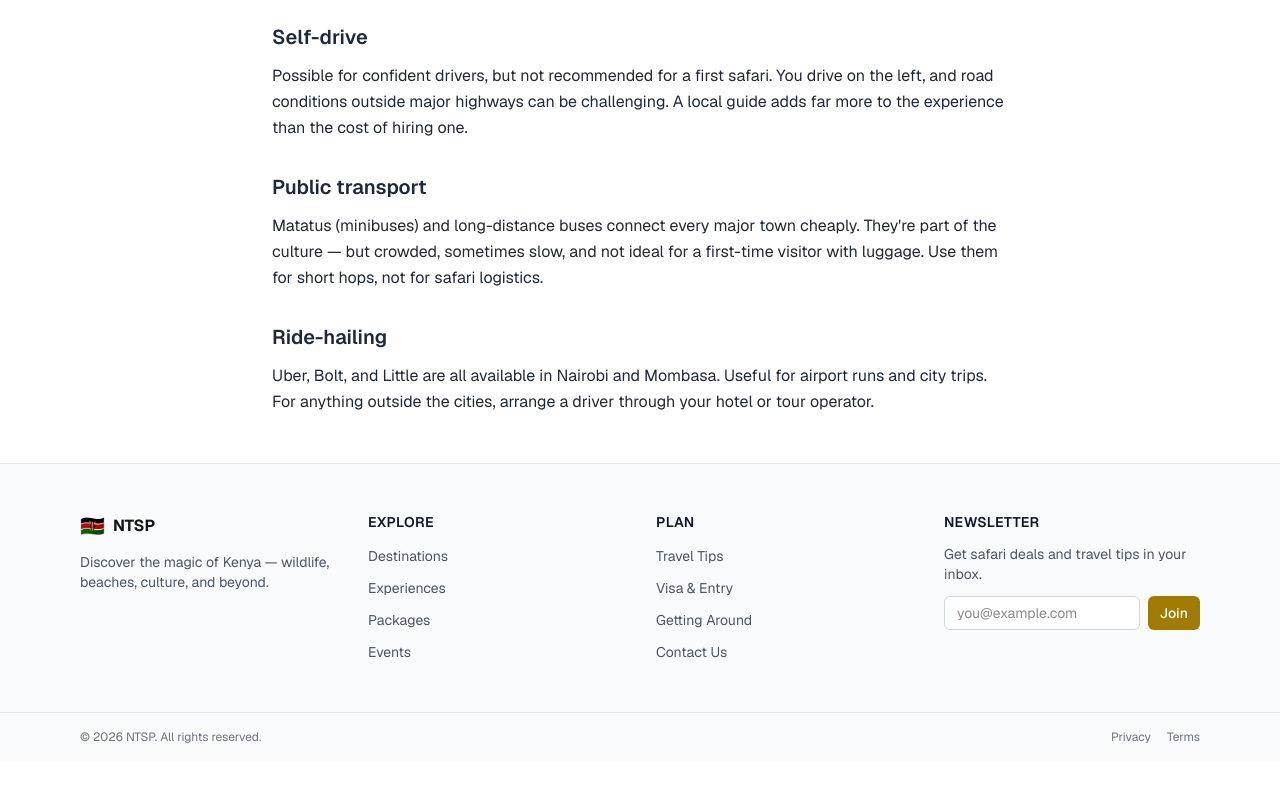
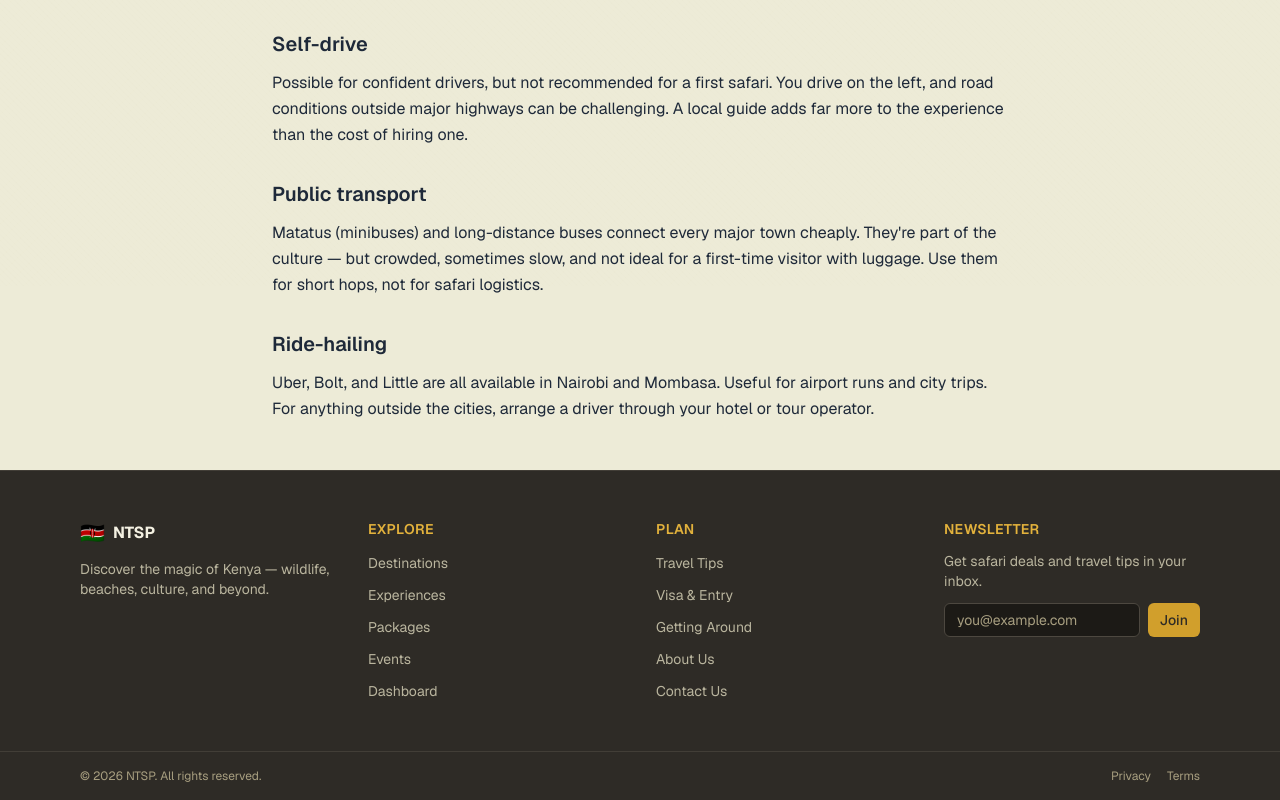
Before and after one commit to nigel-yegon/ntsp, a Next.js app: page /plan/getting-around in a window 1280 px wide. Shown: the part 514-1314 px from the top of the page. Before the commit the page ends 1275 px from the top, so only its background shows below. Built offline with nearby package versions, Linux system fonts and the light colour scheme; what @wrksz/themes would draw is missing.

Commit message:
UI update

```diff
--- a/app/components/footer.tsx
+++ b/app/components/footer.tsx
@@ -2,35 +2,36 @@ import Link from "next/link";
 
 const explore = [
   { href: "/destinations", label: "Destinations" },
-  { href: "/experiences", label: "Experiences" },
-  { href: "/packages", label: "Packages" },
-  { href: "/events", label: "Events" },
+  { href: "/experiences",  label: "Experiences"  },
+  { href: "/packages",     label: "Packages"     },
+  { href: "/events",       label: "Events"       },
+  { href: "/admin",         label: "Dashboard"   },
 ];
 
 const plan = [
-  { href: "/plan/tips", label: "Travel Tips" },
-  { href: "/plan/visa", label: "Visa & Entry" },
+  { href: "/plan/tips",           label: "Travel Tips"    },
+  { href: "/plan/visa",           label: "Visa & Entry"   },
   { href: "/plan/getting-around", label: "Getting Around" },
-
-  { href: "/contact", label: "Contact Us" },
+  { href: "/about",               label: "About Us"       },
+  { href: "/contact",             label: "Contact Us"     },
 ];
 
 export function Footer() {
   return (
-    <footer className="border-t border-gray-200 bg-gray-50 dark:border-gray-800 dark:bg-gray-900">
+    <footer className="border-t border-deep-800 bg-deep-900 text-cream-200">
       <div className="mx-auto grid max-w-6xl gap-8 px-4 py-12 md:grid-cols-4">
         <div>
-          <div className="flex items-center gap-2 font-bold">
+          <div className="flex items-center gap-2 font-bold text-cream-100">
             <span className="text-xl">🇰🇪</span>
             <span>NTSP</span>
           </div>
-          <p className="mt-3 text-sm text-gray-600 dark:text-gray-400">
+          <p className="mt-3 text-sm text-cream-300/80">
             Discover the magic of Kenya — wildlife, beaches, culture, and beyond.
           </p>
         </div>
 
         <div>
-          <h3 className="text-sm font-semibold uppercase tracking-wide text-gray-900 dark:text-gray-100">
+          <h3 className="text-sm font-semibold uppercase tracking-wide text-brand-400">
             Explore
           </h3>
           <ul className="mt-3 space-y-2">
@@ -38,7 +39,7 @@ export function Footer() {
               <li key={l.href}>
                 <Link
                   href={l.href}
-                  className="text-sm text-gray-600 hover:text-brand-600 dark:text-gray-400 dark:hover:text-brand-400"
+                  className="text-sm text-cream-300/80 transition hover:text-brand-400"
                 >
                   {l.label}
                 </Link>
@@ -48,7 +49,7 @@ export function Footer() {
         </div>
 
         <div>
-          <h3 className="text-sm font-semibold uppercase tracking-wide text-gray-900 dark:text-gray-100">
+          <h3 className="text-sm font-semibold uppercase tracking-wide text-brand-400">
             Plan
           </h3>
           <ul className="mt-3 space-y-2">
@@ -56,7 +57,7 @@ export function Footer() {
               <li key={l.href}>
                 <Link
                   href={l.href}
-                  className="text-sm text-gray-600 hover:text-brand-600 dark:text-gray-400 dark:hover:text-brand-400"
+                  className="text-sm text-cream-300/80 transition hover:text-brand-400"
                 >
                   {l.label}
                 </Link>
@@ -66,35 +67,31 @@ export function Footer() {
         </div>
 
         <div>
-          <h3 className="text-sm font-semibold uppercase tracking-wide text-gray-900 dark:text-gray-100">
+          <h3 className="text-sm font-semibold uppercase tracking-wide text-brand-400">
             Newsletter
           </h3>
-          <p className="mt-3 text-sm text-gray-600 dark:text-gray-400">
+          <p className="mt-3 text-sm text-cream-300/80">
             Get safari deals and travel tips in your inbox.
           </p>
           <form className="mt-3 flex gap-2">
             <input
               type="email"
               placeholder="you@example.com"
-              className="w-full rounded-md border border-gray-300 bg-white px-3 py-1.5 text-sm dark:border-gray-700 dark:bg-gray-950"
+              className="w-full rounded-md border border-deep-700 bg-deep-950 px-3 py-1.5 text-sm text-cream-100 placeholder:text-cream-500 focus:border-brand-500 focus:outline-none"
             />
-            <button className="rounded-md bg-brand-600 px-3 py-1.5 text-sm font-medium text-white hover:bg-brand-700">
+            <button className="rounded-md bg-brand-500 px-3 py-1.5 text-sm font-medium text-deep-900 hover:bg-brand-400">
               Join
             </button>
           </form>
         </div>
       </div>
 
-      <div className="border-t border-gray-200 dark:border-gray-800">
-        <div className="mx-auto flex max-w-6xl flex-col items-center justify-between gap-2 px-4 py-4 text-xs text-gray-500 md:flex-row dark:text-gray-500">
+      <div className="border-t border-deep-800">
+        <div className="mx-auto flex max-w-6xl flex-col items-center justify-between gap-2 px-4 py-4 text-xs text-cream-500 md:flex-row">
           <p>© {new Date().getFullYear()} NTSP. All rights reserved.</p>
           <div className="flex gap-4">
-            <Link href="/privacy" className="hover:text-brand-600 dark:hover:text-brand-400">
-              Privacy
-            </Link>
-            <Link href="/terms" className="hover:text-brand-600 dark:hover:text-brand-400">
-              Terms
-            </Link>
+            <Link href="/privacy" className="transition hover:text-brand-400">Privacy</Link>
+            <Link href="/terms" className="transition hover:text-brand-400">Terms</Link>
           </div>
         </div>
       </div>
--- a/app/globals.css
+++ b/app/globals.css
@@ -3,42 +3,53 @@
 @custom-variant dark (&:where(.dark, .dark *));
 
 :root {
-  /* Page background / text */
-  --background: #ffffff;
-  --foreground: #171717;
+  /* ─── Base page ─── */
+  --background: #edebd7;       /* cream */
+  --foreground: #423e37;       /* deep */
 
-  /* Brand — derived from rgb(191, 144, 0) */
-  --brand-50:  #fdf8e8;
-  --brand-100: #f8ecc4;
-  --brand-200: #f2d98a;
-  --brand-300: #ebc454;
-  --brand-400: #dcac1c;
-  --brand-500: #bf9000;   /* rgb(191, 144, 0) */
-  --brand-600: #a17a00;
-  --brand-700: #826200;
-  --brand-800: #634a00;
-  --brand-900: #433200;
-  --brand-950: #2a1f00;
+  /* ─── Brand (gold/ochre) ─── */
+  --brand-50:  #fbf5e2;
+  --brand-100: #f5e7b8;
+  --brand-200: #efd68a;
+  --brand-300: #e9c45e;
+  --brand-400: #e3b23c;   /* primary accent */
+  --brand-500: #d19f2c;
+  --brand-600: #a67c1e;
+  --brand-700: #7a5a15;
+  --brand-800: #4f3a0d;
+  --brand-900: #271d06;
+  --brand-950: #141005;
 
-  /* Ink — warm-neutral dark scale used by the admin dashboard (and anywhere
-     else that wants layered dark surfaces). Tuned to sit comfortably beside
-     the gold brand color rather than feeling cold or pure-black. */
-  --ink-50:  #f8f8f7;
-  --ink-100: #eeeeec;
-  --ink-200: #d9d8d4;
-  --ink-300: #b8b6b0;
-  --ink-400: #8f8d86;
-  --ink-500: #6b6960;
-  --ink-600: #4f4d46;
-  --ink-700: #38362f;
-  --ink-800: #24231d;
-  --ink-900: #16150f;   /* sidebar / card surfaces in dark mode */
-  --ink-950: #0a0906;   /* page background in dark mode */
+  /* ─── Deep (charcoal-brown base) ─── */
+  --deep-50:  #f4f3f1;
+  --deep-100: #e2e0dc;
+  --deep-200: #c4c0b9;
+  --deep-300: #a39594;   /* sand */
+  --deep-400: #857c73;
+  --deep-500: #6e675f;   /* stone */
+  --deep-600: #5a544c;
+  --deep-700: #4d4840;
+  --deep-800: #423e37;   /* base dark */
+  --deep-900: #2e2b26;
+  --deep-950: #1c1a16;
+
+  /* ─── Cream (light surface) ─── */
+  --cream-50:  #faf8ee;
+  --cream-100: #f4f1e2;
+  --cream-200: #edebd7;   /* base light */
+  --cream-300: #ddd8bd;
+  --cream-400: #c5bda1;
+  --cream-500: #a89f80;
+  --cream-600: #877e62;
+  --cream-700: #645d49;
+  --cream-800: #464034;
+  --cream-900: #2f2a22;
+  --cream-950: #1b1813;
 }
 
 .dark {
-  --background: #0a0906;   /* match ink-950 */
-  --foreground: #ededed;
+  --background: #1c1a16;       /* deep-950 */
+  --foreground: #edebd7;       /* cream-200 */
 }
 
 @theme inline {
@@ -47,7 +58,7 @@
   --font-sans: var(--font-geist-sans);
   --font-mono: var(--font-geist-mono);
 
-  /* Brand tokens */
+  /* Brand scale */
   --color-brand-50:  var(--brand-50);
   --color-brand-100: var(--brand-100);
   --color-brand-200: var(--brand-200);
@@ -60,18 +71,44 @@
   --color-brand-900: var(--brand-900);
   --color-brand-950: var(--brand-950);
 
-  /* Ink tokens — exposed as bg-ink-900, text-ink-300, border-ink-800, etc. */
-  --color-ink-50:  var(--ink-50);
-  --color-ink-100: var(--ink-100);
-  --color-ink-200: var(--ink-200);
-  --color-ink-300: var(--ink-300);
-  --color-ink-400: var(--ink-400);
-  --color-ink-500: var(--ink-500);
-  --color-ink-600: var(--ink-600);
-  --color-ink-700: var(--ink-700);
-  --color-ink-800: var(--ink-800);
-  --color-ink-900: var(--ink-900);
-  --color-ink-950: var(--ink-950);
+  /* Deep scale */
+  --color-deep-50:  var(--deep-50);
+  --color-deep-100: var(--deep-100);
+  --color-deep-200: var(--deep-200);
+  --color-deep-300: var(--deep-300);
+  --color-deep-400: var(--deep-400);
+  --color-deep-500: var(--deep-500);
+  --color-deep-600: var(--deep-600);
+  --color-deep-700: var(--deep-700);
+  --color-deep-800: var(--deep-800);
+  --color-deep-900: var(--deep-900);
+  --color-deep-950: var(--deep-950);
+
+  /* Cream scale */
+  --color-cream-50:  var(--cream-50);
+  --color-cream-100: var(--cream-100);
+  --color-cream-200: var(--cream-200);
+  --color-cream-300: var(--cream-300);
+  --color-cream-400: var(--cream-400);
+  --color-cream-500: var(--cream-500);
+  --color-cream-600: var(--cream-600);
+  --color-cream-700: var(--cream-700);
+  --color-cream-800: var(--cream-800);
+  --color-cream-900: var(--cream-900);
+  --color-cream-950: var(--cream-950);
+
+  /* Keep ink for the admin dashboard (unchanged) */
+  --color-ink-50:  var(--cream-50);
+  --color-ink-100: var(--cream-100);
+  --color-ink-200: var(--cream-200);
+  --color-ink-300: var(--cream-300);
+  --color-ink-400: var(--cream-400);
+  --color-ink-500: var(--cream-500);
+  --color-ink-600: var(--cream-600);
+  --color-ink-700: var(--cream-700);
+  --color-ink-800: var(--cream-800);
+  --color-ink-900: var(--cream-900);
+  --color-ink-950: var(--cream-950);
 }
 
 body {
@@ -81,16 +118,102 @@ body {
 }
 
 :focus-visible {
-  outline: 2px solid var(--brand-500);
+  outline: 2px solid var(--brand-400);
   outline-offset: 2px;
 }
 
 ::selection {
   background-color: var(--brand-200);
-  color: var(--brand-900);
+  color: var(--deep-800);
 }
 
 .dark ::selection {
   background-color: var(--brand-800);
   color: var(--brand-50);
 }
+
+/* Subtle paper texture: faint diagonal weave, warms the cream surface */
+body::before {
+  content: "";
+  position: fixed;
+  inset: 0;
+  z-index: -1;
+  pointer-events: none;
+  opacity: 0.35;
+  background-image:
+    repeating-linear-gradient(
+      45deg,
+      rgba(66, 62, 55, 0.015) 0px,
+      rgba(66, 62, 55, 0.015) 1px,
+      transparent 1px,
+      transparent 4px
+    ),
+    repeating-linear-gradient(
+      -45deg,
+      rgba(227, 178, 60, 0.02) 0px,
+      rgba(227, 178, 60, 0.02) 1px,
+      transparent 1px,
+      transparent 6px
+    );
+}
+
+.dark body::before {
+  opacity: 0.5;
+  background-image:
+    repeating-linear-gradient(
+      45deg,
+      rgba(237, 235, 215, 0.015) 0px,
+      rgba(237, 235, 215, 0.015) 1px,
+      transparent 1px,
+      transparent 4px
+    ),
+    repeating-linear-gradient(
+      -45deg,
+      rgba(227, 178, 60, 0.025) 0px,
+      rgba(227, 178, 60, 0.025) 1px,
+      transparent 1px,
+      transparent 6px
+    );
+}
+
+/* Page hero band — recurring element across public pages */
+.hero-band {
+  background:
+    radial-gradient(
+      circle at 15% 20%,
+      rgba(227, 178, 60, 0.18),
+      transparent 45%
+    ),
+    radial-gradient(
+      circle at 85% 80%,
+      rgba(163, 149, 148, 0.15),
+      transparent 55%
+    ),
+    linear-gradient(135deg, var(--cream-100), var(--cream-200));
+}
+
+.dark .hero-band {
+  background:
+    radial-gradient(
+      circle at 15% 20%,
+      rgba(227, 178, 60, 0.12),
+      transparent 45%
+    ),
+    radial-gradient(
+      circle at 85% 80%,
+      rgba(66, 62, 55, 0.5),
+      transparent 55%
+    ),
+    linear-gradient(135deg, var(--deep-950), var(--deep-900));
+}
+.divider-gold {
+  height: 1px;
+  background: linear-gradient(
+    to right,
+    transparent,
+    var(--brand-400) 30%,
+    var(--brand-400) 70%,
+    transparent
+  );
+  opacity: 0.35;
+}
```
Also changed, not shown: app/components/navbar.tsx (+21 -43 lines), app/page.tsx (+8 -8 lines).
